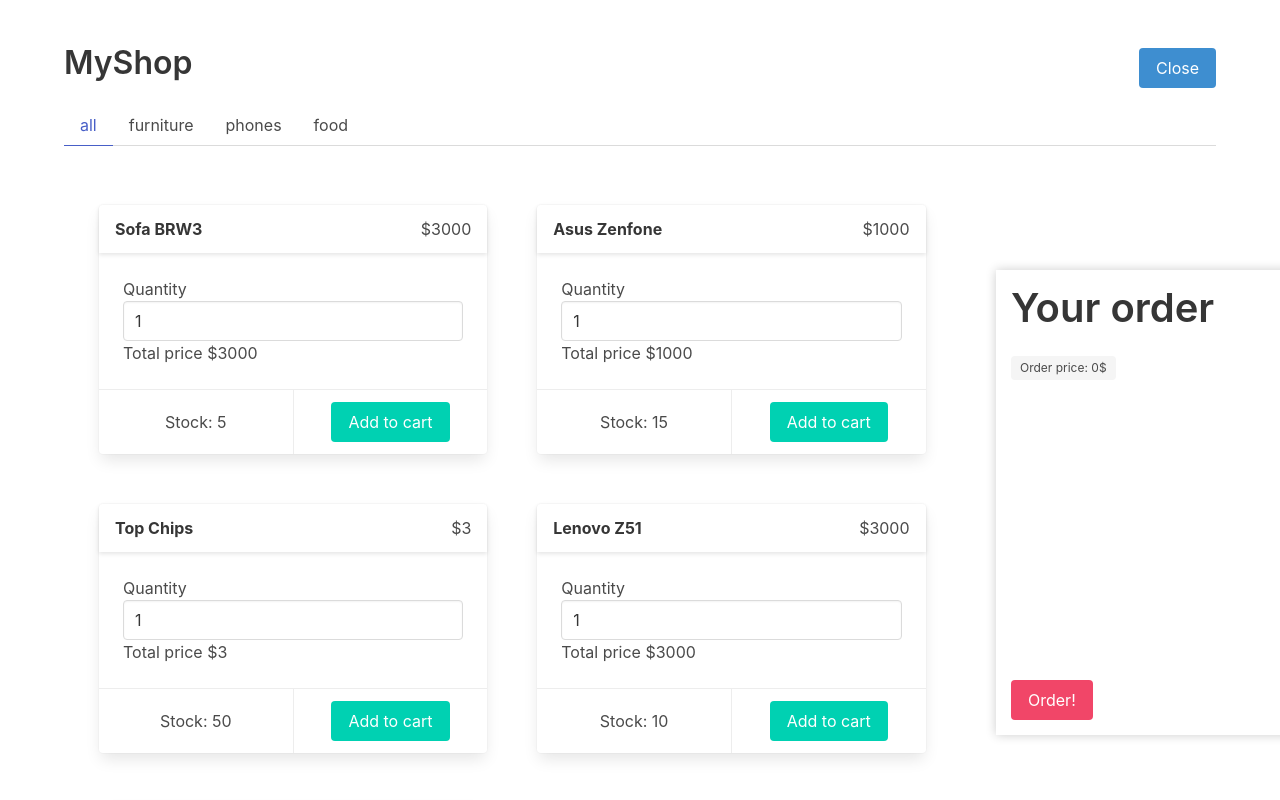
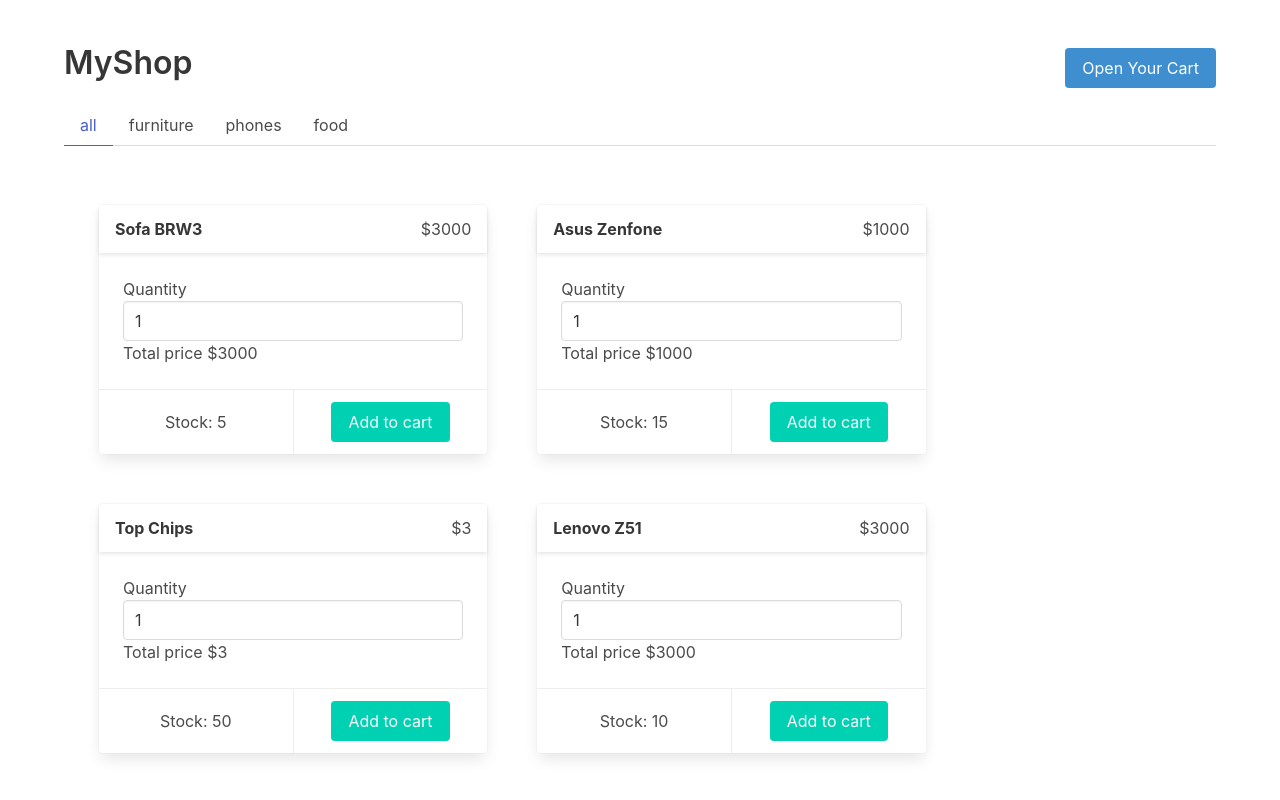
Before and after one commit to Melanie27/react-shopping-cart, a React (Create React App) app: page / in a window 1280 px wide. Shown: the top 800 px of the page. Built offline with nearby package versions, Linux system fonts and the light colour scheme.

Commit message:
placing order

```diff
--- a/src/components/Cart.js
+++ b/src/components/Cart.js
@@ -3,6 +3,7 @@
  */
 import React, { Component } from 'react';
 import {connect} from "react-redux";
+import sweetAlert from 'sweetalert';
 import '../css/Cart.css';
 class Cart extends Component {
     constructor() {
@@ -25,27 +26,42 @@ class Cart extends Component {
     render() {
         return (
             <aside className={"cart menu " + (this.props.isCartOpened ? 'cart__is-open' : '')}>
-                <h3 className="title is-2"> Your order </h3>
-                <h5 className="tag">
-                    Order price: 		{ this.orderPrice() }$
-                </h5>
-                <div className="cart__products-list" >
+                <div className="cart__title-wrapper">
+                    <h3 className="title is-2"> Your order </h3>
+                    <h5 className="tag is-info">
+                        Total price: 		{ this.orderPrice() }$
+                    </h5>
+                </div>
+
+                <table>
+                    <thead>
+                        <tr className="cart__row">
+                            <th>Name</th>
+                            <th>Quantity</th>
+                            <th>Total price</th>
+                            <th>Action</th>
+                        </tr>
+                    </thead>
+                    <tfoot></tfoot>
+                    <tbody>
                     {this.props.cartProducts.map((product, key) =>
-                        <div key={key} className="cart__product">
-                            <h5 className="product__title">{ product.name } </h5>
-                            <p className="product__quantity">Quantity: { product.quantity } </p>
-                            <p className="product__total-price"> Total price: { product.totalPrice }$ </p>
-                            <div className="block" >
+                        <tr className="cart__row" key={key} >
+                            <td >{ product.name } </td>
+                            <td >{ product.quantity } </td>
+                            <td >{ product.totalPrice }$ </td>
+                            <td className="block" >
 								<span className="tag is-danger">
 									Delete
-							<button onClick={this.props.removeProductFromCart.bind(this, key, product.name, product.quantity)} className="delete is-small"></button>
-							</span>
-                            </div>
-                        </div>
+                                <button onClick={this.props.removeProductFromCart.bind(this, key, product.name, product.quantity)} className="delete is-small"></button>
+                                </span>
+                            </td>
+                        </tr>
 
                     )}
-                </div>
-                <button className="button is-danger"> Order! </button>
+                    </tbody>
+
+                </table>
+                <button className="button is-danger cart__order-button" onClick={this.props.confirmOrder.bind(this)}> Order! </button>
 
             </aside>
         )
@@ -66,7 +82,18 @@ const mapDispatchToProps = (dispatch) => {
             productId: key,
             productName,
             productQuantity
-        })
+        }),
+
+        confirmOrder: () => {
+
+            dispatch({
+                type: 'CONFIRM_ORDER'
+            });
+            dispatch({
+                type: 'TOGGLE_CART_STATUS'
+            });
+            sweetAlert('Order', 'Thank you for placing your order. We will contact your soon', 'success')
+        }
     }
 };
 
--- a/src/css/Cart.css
+++ b/src/css/Cart.css
@@ -1,24 +1,47 @@
 .cart {
-    width: 300px;
+    width: 800px;
     position: absolute;
+    min-height: 500px;
     padding: 15px;
     -webkit-box-shadow:  -2px 0px 10px rgba(0,0,0, .2);
     -moz-box-shadow:  -2px 0px 10px rgba(0,0,0, .2);
     box-shadow:  0px 0px 10px rgba(0,0,0, .2);
-    right: -400px;
-    top: 100px;
-    -webkit-transition: right .3s;
-    -moz-transition: right .3s;
-    -ms-transition: right .3s;
-    -o-transition: right .3s;
-    transition: right .3s;
+    left: 50%;
+    display: none;
+    -webkit-transform: translateX(-50%);
+    -moz-transform: translateX(-50%);
+    -ms-transform: translateX(-50%);
+    -o-transform: translateX(-50%);
+    transform: translateX(-50%);
+    top: -125px;
+    -webkit-transition: opacity .3s;
+    -moz-transition: opacity .3s;
+    -ms-transition: opacity .3s;
+    -o-transition: opacity .3s;
+    transition: opacity .3s;
     background: white;
+}
+.cart__order-button {
+    width: 50%;
+    left: 50%;
+    -webkit-transform: translateX(-50%);
+    -moz-transform: translateX(-50%);
+    -ms-transform: translateX(-50%);
+    -o-transform: translateX(-50%);
+    transform: translateX(-50%);
+    position: absolute !important;
+    bottom: 10px;
+}
+.cart__title-wrapper {
+    display: flex;
+    align-items: baseline;
+    justify-content: space-between;
 }
 .cart__switcher {
     position: static;
 }
 .cart__is-open {
-    right: -80px;
+    display: block;
 }
 .cart__products-list {
     height: 300px;
@@ -42,9 +65,7 @@
     margin-bottom: 25px;
 }
 
-.cart-product {
-    margin-bottom: 25px;
-}
+
 .cart-product__title {
     font-size: 20px;
     margin-bottom: 5px;
@@ -52,3 +73,8 @@
 .cart-product__price {
     margin-bottom: 10px;
 }
+
+.cart__row td,
+.cart__row th{
+    padding: 10px 0
+}
--- a/src/store/CartStore.js
+++ b/src/store/CartStore.js
@@ -10,9 +10,15 @@ const productReducer = (state = {
     ProductsDatabase: ProductsDatabase,
    categoryToFilter: 'all',
    cartProducts: [],
-   isCartOpened: true
+   isCartOpened: false
 }, action) => {
     switch (action.type) {
+        case 'CONFIRM_ORDER':
+            state = {
+                ...state,
+                cartProducts: []
+            };
+            break;
         case 'TOGGLE_CART_STATUS':
             state =  {
                 ...state,
```
